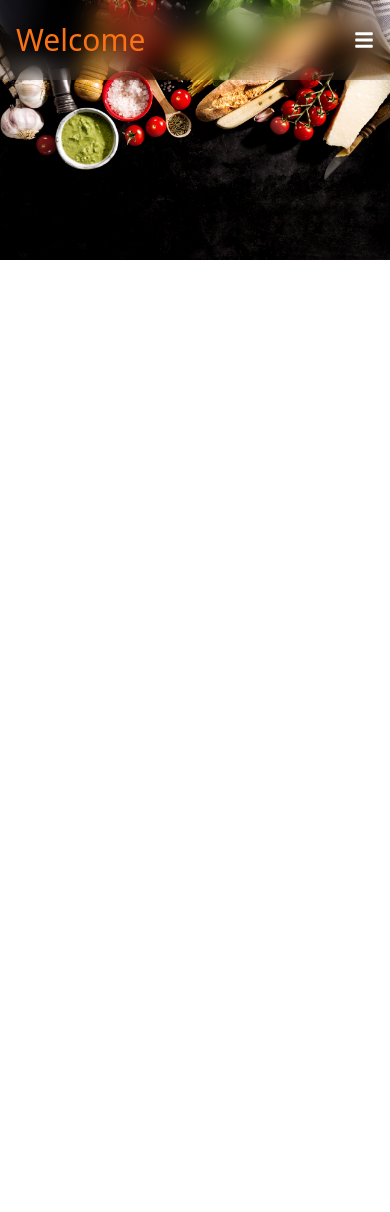
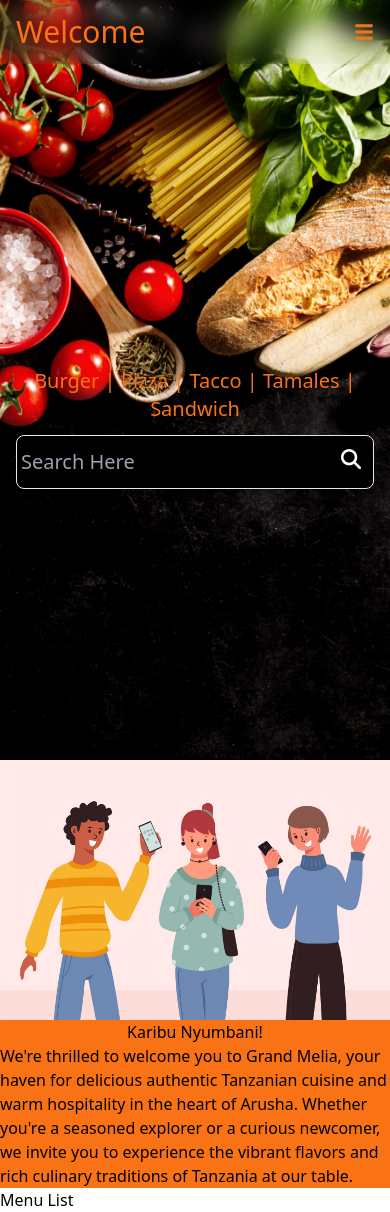
Before and after one commit to gilbertmunuotz/cyra-recipe, a React (Create React App) app: page / in a window 390 px wide. Before the commit the page ends 844 px from the top, so only its background shows below. Built offline with nearby package versions, Linux system fonts and the light colour scheme; the HTML template or start-up script is replaced by a standard one.

Commit message:
We're moving...

```diff
--- a/src/App.js
+++ b/src/App.js
@@ -4,6 +4,7 @@ import Navbar from './components/Navbar';
 import Home from './components/Home';
 import Body from './components/Body'; // Assuming Body is required
 import Footer from './components/Footer';
+import MenuList from './components/MenuList';
 
 function App() {
   return (
@@ -12,6 +13,7 @@ function App() {
         <Navbar />
         <Home />
         <Body />
+        <MenuList />
         <Footer />
       </BrowserRouter>
     </div>
--- a/src/components/Body.js
+++ /dev/null
@@ -1,11 +0,0 @@
-import React from 'react'
-
-function Body() {
-  return (
-    <div className='Body'>
-
-    </div>
-  )
-}
-
-export default Body
--- /dev/null
+++ b/src/components/Body.jsx
@@ -0,0 +1,22 @@
+import React from 'react';
+import vector from '../Images/5004254.jpg';
+
+function Body() {
+  return (
+    <div className='Body'>
+      <div className="bg-orange-500">
+        <div className="grid grid-cols-1 gap-4 sm:grid-cols-2">
+          <div className="self-center">
+            <img src={vector} alt="vectorimage" className='p-6 rounded-xl' />
+          </div>
+          <div className="self-center">
+            <h1 className='text-center text-4xl'>Karibu Nyumbani!</h1>
+            <p className='p-6'>We're thrilled to welcome you to Grand Melia, your haven for delicious authentic Tanzanian cuisine and warm hospitality in the heart of Arusha. Whether you're a seasoned explorer or a curious newcomer, we invite you to experience the vibrant flavors and rich culinary traditions of Tanzania at our table.</p>
+          </div>
+        </div>
+      </div>
+    </div>
+  );
+}
+
+export default Body;
--- a/src/components/Home.js
+++ b/src/components/Home.js
@@ -1,14 +1,26 @@
 import React from 'react';
-import landing from '../Images/Landing PG (1).jpg'
+import landing from '../Images/Landing PG (1).jpg'; // Corrected path ending
+import { FaMagnifyingGlass } from "react-icons/fa6";
 
 function Home() {
     return (
         <div className='Home'>
             <div className="h-[90vh] overflow-hidden">
-                <img src={landing} alt="landing page" className='object-cover' />
+                <img src={landing} alt="landing page" className='object-cover w-full h-full' />
+                <div className="absolute top-0 w-full h-full flex flex-col justify-center text-center text-orange-500 text-xl p-4">
+                    <h1 className='py-3'>Burger | Pizza | Tacco | Tamales | Sandwich</h1>
+                    <form className='flex justify-between items-center mx-auto w-full border p-1 rounded-lg text-white bg-black max-w-[700px]'>
+                        <div className="rounded-lg">
+                            <input type="text" className="bg-transparent focus:outline-none" placeholder="Search Here" />
+                        </div>
+                        <div className="p-2">
+                            <button type="button"><FaMagnifyingGlass size={20} /></button>
+                        </div>
+                    </form>
+                </div>
             </div>
         </div>
-    )
+    );
 }
 
 export default Home;
--- /dev/null
+++ b/src/components/MenuList.jsx
@@ -0,0 +1,13 @@
+import React from 'react'
+
+function MenuList() {
+    return (
+        <div className='MenuList'>
+            <div className="bg-white">
+                <h1 className='text-black'>Menu List</h1>
+            </div>
+        </div>
+    )
+}
+
+export default MenuList
--- a/src/components/Navbar.js
+++ b/src/components/Navbar.js
@@ -12,24 +12,25 @@ function Navbar() {
 
     return (
         <div className='Navbar fixed w-full'>
-            <div className="flex w-full justify-between items-center h-20 px-4 absolute backdrop-blur-md">
+            <div className="flex w-full justify-between items-center h-16 px-4 absolute backdrop-blur-md">
                 <div className="text-3xl text-orange-500">Welcome</div>
-                {/*NavBar By Default */}
+
+                {/* NavBar By Default */}
                 <ul className='hidden md:flex text-white'>
                     <button className='bg-orange-500 rounded-full px-5 py-2 m-10'>Login</button>
                 </ul>
 
-                <div className="md:hidden z-10 text-white" onClick={handleNav}>
-                    {nav ? <FaTimes size={20} className='text-black' /> : <FaBars size={20} />}
+                {/* FaBars icon for mobile */}
+                <div className="md:hidden z-20 text-white" onClick={handleNav}>
+                    {nav ? <FaTimes size={20} className='text-orange-500' /> : <FaBars size={20} className='text-orange-500' />}
                 </div>
 
-                {/*NavBar in sm Screens only */}
-                <div className={`absolute top-0 left-0 w-full backdrop-blur-sm py-32 flex flex-row text-center transition duration-300 ${nav ? "" : "left-[-100%]"}`} onClick={handleNav}>
+                {/* NavBar in sm Screens only */}
+                <div className={`md:hidden absolute top-0 left-0 w-full backdrop-blur-sm py-32 flex flex-row text-center transition duration-300 ${nav ? "" : "translate-x-full"}`}>
                     <ul className="mx-auto text-orange-500 uppercase w-full p-4">
                         <li className='border-b-2'>Login</li>
                     </ul>
                 </div>
-
             </div>
         </div>
     );
```
Also changed, not shown: src/components/Footer.jsx (renamed from src/components/Footer.js).
